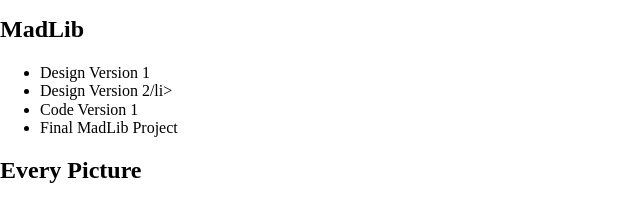
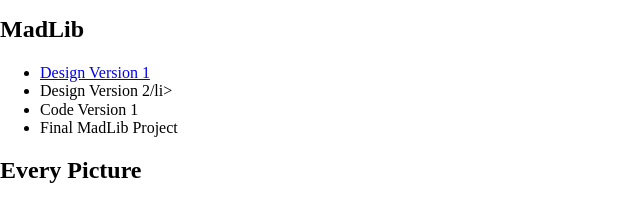
Before and after one commit to sdeaver7/des157a, a plain HTML site: page index.html in a window 1280 px wide. Shown: the part 411-613 px from the top of the page, 0-640 px from the left. Drawn offline with nearby package versions, Linux system fonts and the light colour scheme.

Commit message:
added index.html file

```diff
--- a/index.html
+++ b/index.html
@@ -33,7 +33,7 @@
           </ul>
         <h2>MadLib</h2>
         <ul>
-            <li>Design Version 1</li>
+            <li><a href=imagesdoc.html>Design Version 1</a></li>
             <li>Design Version 2/li>
             <li>Code Version 1</li>
             <li>Final MadLib Project</li>
```
